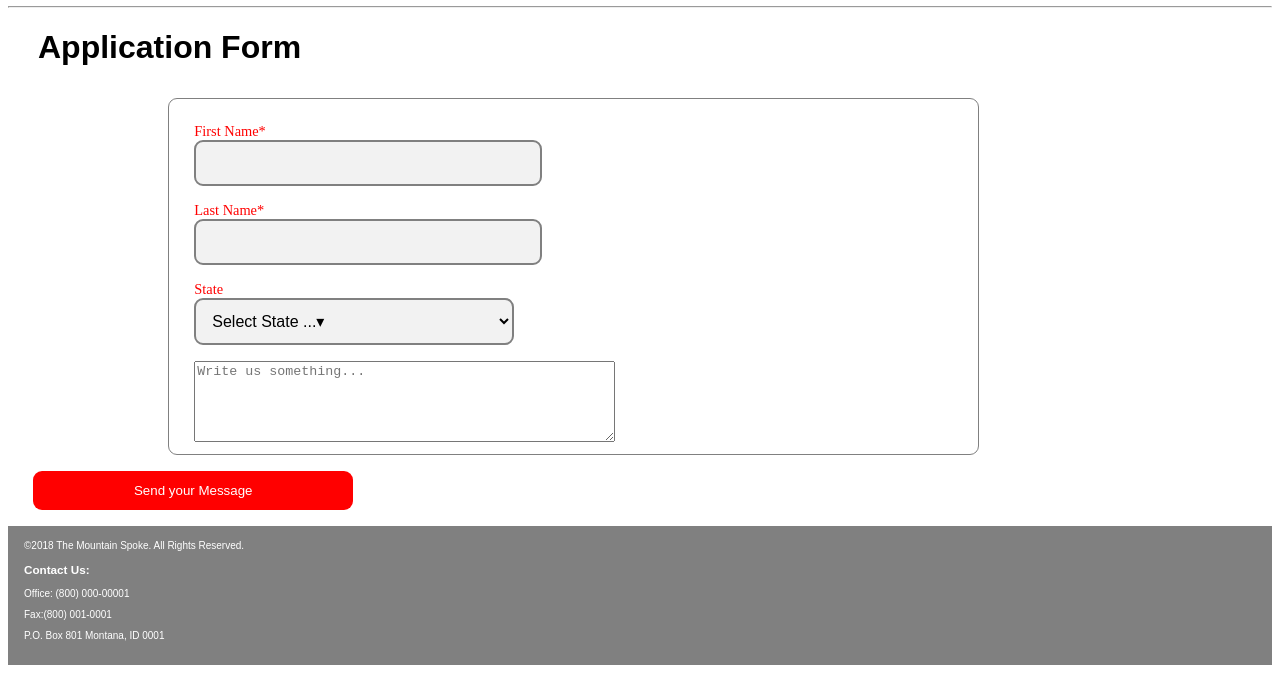
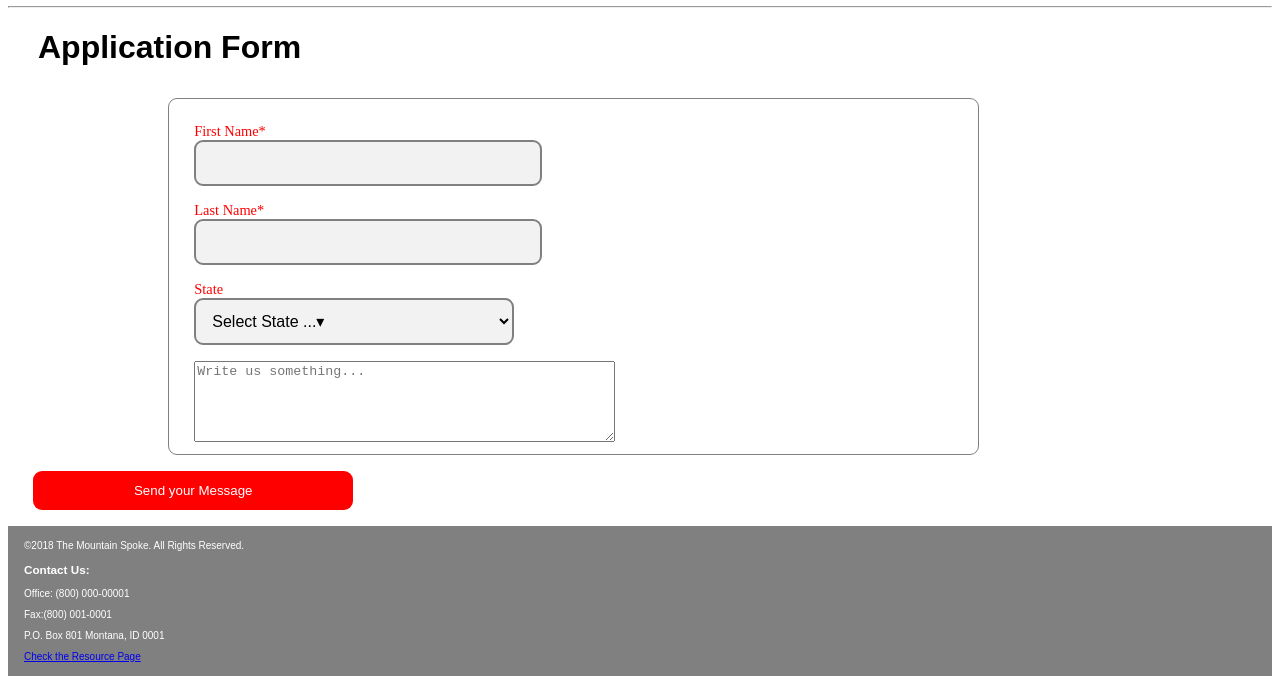
Before and after one commit to vahinui/contact, a plain HTML site: page index.html in a window 1280 px wide. Shown: the part 740-1424 px from the top of the page. Drawn offline with Linux system fonts and the light colour scheme; some packages are replaced by stand-ins of ours; a web font is replaced by a local one.

Commit message:
resource page

```diff
--- a/index.html
+++ b/index.html
@@ -159,6 +159,7 @@ function myMap() {
             <p>Office: (800) 000-00001</p>
             <p>Fax:(800) 001-0001</p>
             <p>P.O. Box 801 Montana, ID 0001</p>
+            <a href="https://vahinui.github.io/resourcepage/" title="resource page">Check the Resource Page</a>
 
         </div>
 
```
